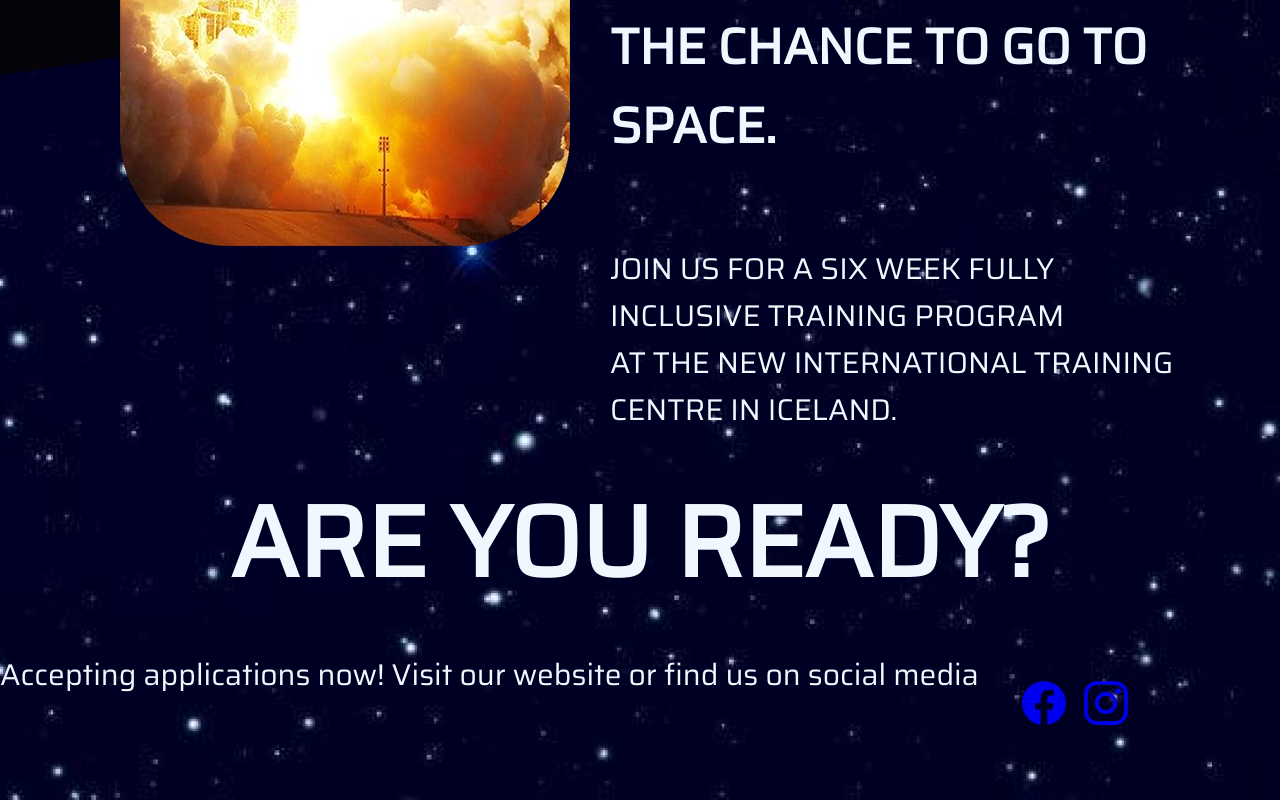
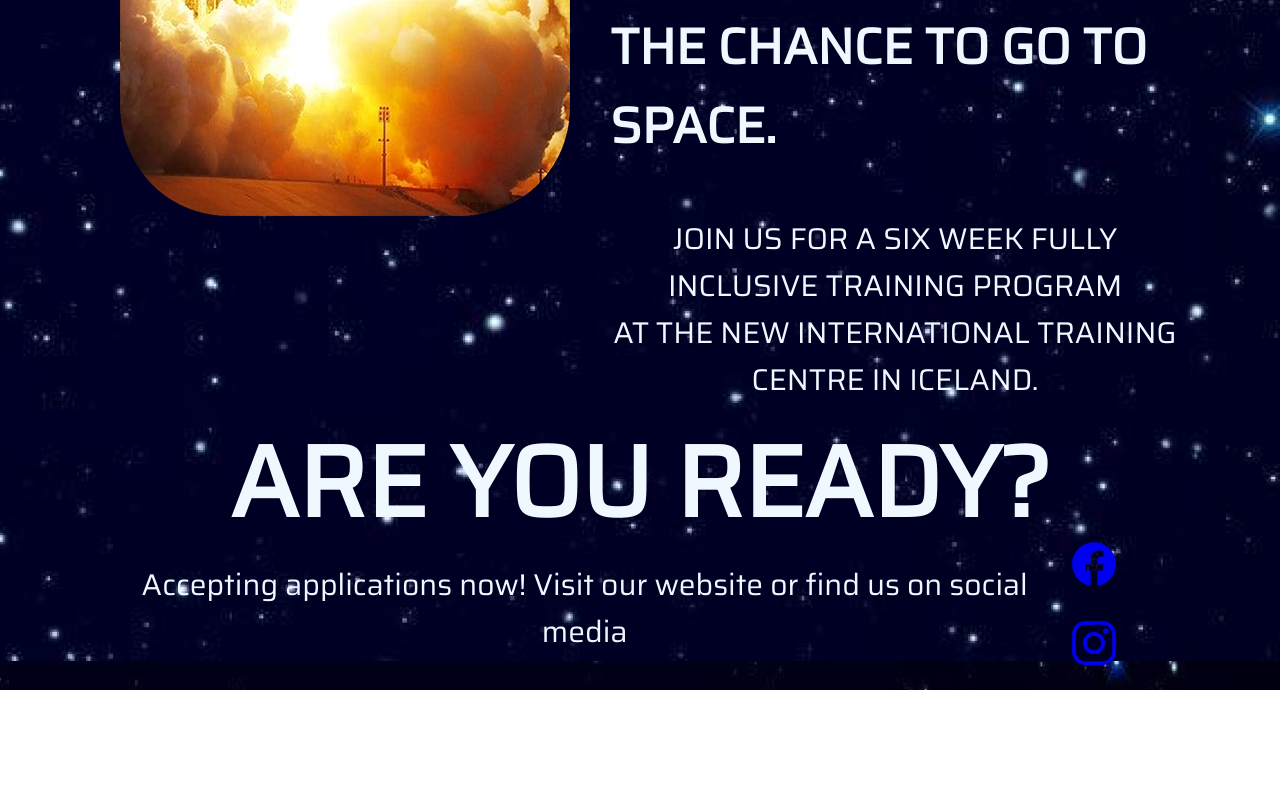
Before and after one commit to PilaPina/Space, a plain HTML site: page index.html in a window 1280 px wide. Shown: the part 1637-2437 px from the top of the page. After the commit the page ends 2327 px from the top, so only its background shows below. Drawn offline with nearby package versions, Linux system fonts and the light colour scheme.

Commit message:
main and footer

```diff
--- a/index.html
+++ b/index.html
@@ -33,19 +33,18 @@
         <div class="readytext">
             <h2>ARE YOU READY?</h2>
         </div>
-    <footer>
-        <div class="footer">
+    <footer  class="footer">
+        <div>
             <p>Accepting applications now! Visit our website or find us on social media</p>
-            <div>
-                <ul class="social">
-                    <li>
-                        <a href="https://www.facebook.com" target="_blank"><ion-icon name="logo-facebook"></ion-icon></a>
-                        <a href="https://www.instagram.com" target="_blank"><ion-icon name="logo-instagram"></ion-icon></a>
-                    </li>
-                </ul>
-            </div>
         </div>
+            <ul class="social">
+                <li>
+                    <a href="https://www.facebook.com" target="_blank"><ion-icon name="logo-facebook"></ion-icon></a>
+                    <a href="https://www.instagram.com" target="_blank"><ion-icon name="logo-instagram"></ion-icon></a>
+                </li>
+            </ul>
     </footer>
+    <!--below are needed scripts for social media icons-->
     <script type="module" src="https://unpkg.com/ionicons@7.1.0/dist/ionicons/ionicons.esm.js"></script>
     <script nomodule src="https://unpkg.com/ionicons@7.1.0/dist/ionicons/ionicons.js"></script>
 </body>
--- a/style.css
+++ b/style.css
@@ -6,6 +6,9 @@
         flex-direction: column-reverse;
     }
     .main {
+        flex-direction: column;
+    }
+    .footer {
         flex-direction: column;
     }
 }
@@ -81,6 +84,10 @@ h3 {
 
 p {
     font-size: 30px;
+    padding: 0;
+    margin: 0;
+    text-align: center;
+    padding-left: 0;
 }
 
 .readytext h2 {
@@ -93,19 +100,23 @@ p {
 /* footer content */
 ul {
     list-style: none;
+    padding: 0;
+    margin: 0;
 }
 
 .footer {
     display: flex;
-    flex-wrap: wrap;
+    flex-direction: row;
+    justify-content: space-around;
+    height: 100px;
     font-size: 50px;
+    padding-left: 100px;
+    padding-right: 100px;
 }
 
 .social {
     display: flex;
     flex-direction: row;
-    justify-content: space-evenly;
     color: white;
-    gap: 20px;
-    size: 50px;
+    align-self: center;
 }
```
